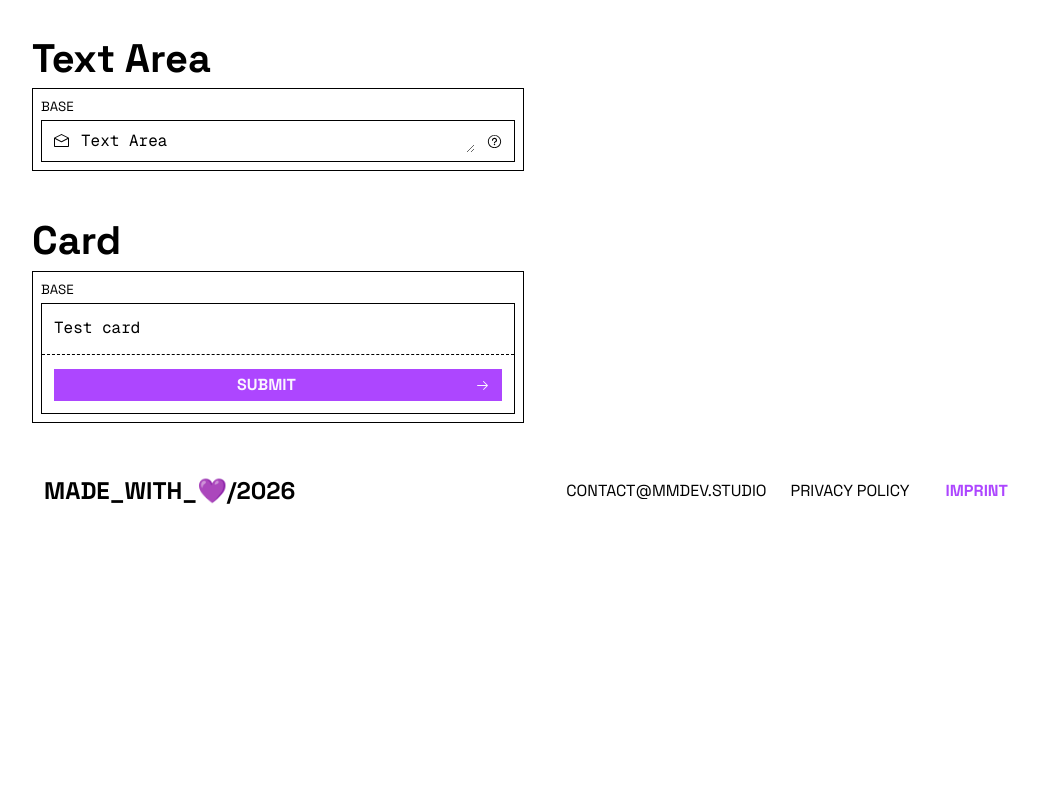
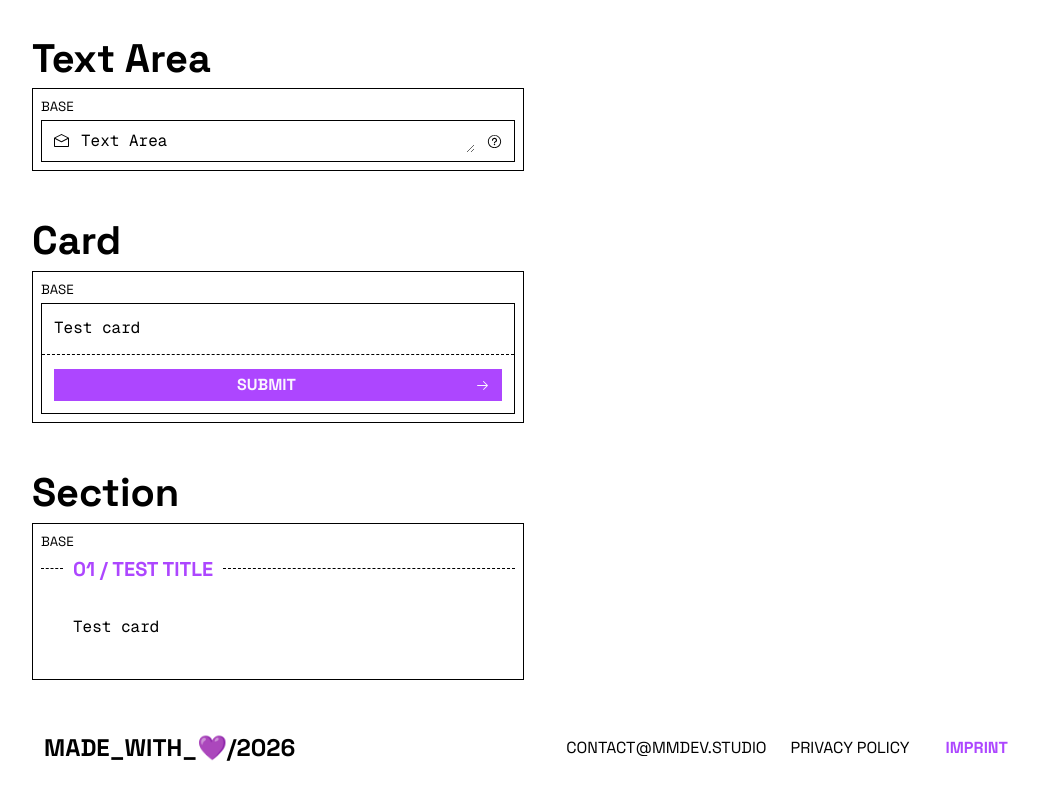
Before and after one commit to mmDevStudio/brand, a Next.js app: page /sandbox in a window 1280 px wide. Shown: the part 807-1607 px from the top of the page, without its empty margins (108-1147 px from the left). Before the commit the page ends 1454 px from the top, so only its background shows below. Built offline with nearby package versions, Linux system fonts and the light colour scheme.

Commit message:
feat(ui): add Section

```diff
--- a/src/app/sandbox/page.tsx
+++ b/src/app/sandbox/page.tsx
@@ -9,6 +9,7 @@ import TextArea from "@/components/TextArea";
 import { ThemeModeSwitcher } from "@/components/ThemeSwitcher";
 import ShowcaseItem from "./_components/ShowcaseItem";
 import Card from "@/components/Card";
+import Section from "@/components/Section";
 
 /** This page is intended to showcase custom ui components. Remove or hide route before release */
 export default function SandboxPage() {
@@ -102,6 +103,18 @@ export default function SandboxPage() {
           </ShowcaseItem>
         </dl>
       </section>
+
+      <section>
+        <h1 className="text-h1 font-heading font-bold text-text">Section</h1>
+
+        <dl className="grid grid-cols-1 sm:grid-cols-2 gap-4">
+          <ShowcaseItem label="base">
+            <Section className="w-full text-text" title="01 / Test Title">
+              Test card
+            </Section>
+          </ShowcaseItem>
+        </dl>
+      </section>
     </main>
   );
 }
--- a/src/components/Section.tsx
+++ b/src/components/Section.tsx
@@ -1,3 +1,27 @@
-export default function Section({ ...props }: any) {
-  return <div></div>;
+import cn from "@/utils/cn";
+
+type SectionProps = {
+  className?: string;
+  title: string;
+} & React.ComponentProps<"section">;
+
+export default function Section({
+  className,
+  title,
+  children,
+  ...props
+}: SectionProps) {
+  return (
+    <section className={cn("flex flex-col gap-8", className)} {...props}>
+      <div className="flex items-center gap-2.5">
+        <div className="w-5.5 h-0 border-t border-dashed border-border shrink-0" />
+        <h2 className="text-primary font-bold uppercase font-heading text-xl shrink-0">
+          {title}
+        </h2>
+        <div className="flex-1 h-0 border-t border-dashed border-border" />
+      </div>
+
+      <div className="pb-8 px-8">{children}</div>
+    </section>
+  );
 }
```
